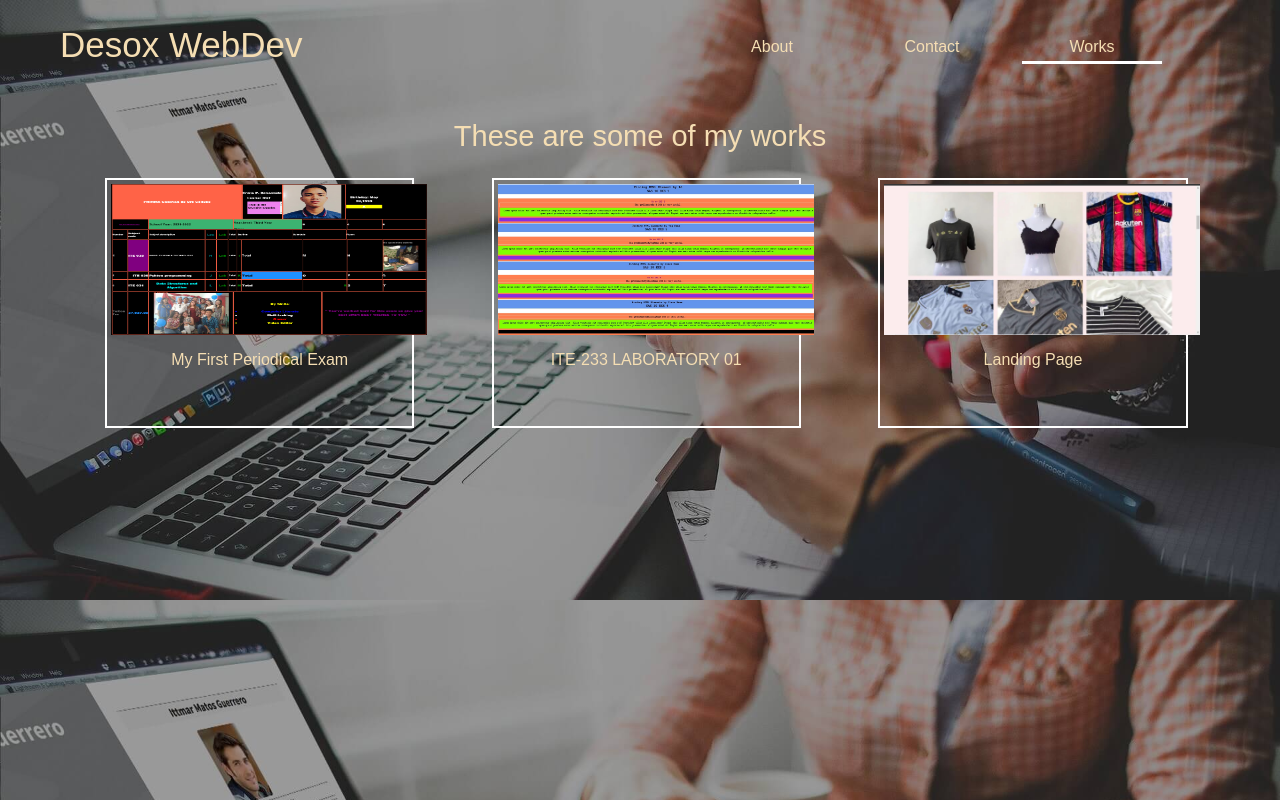
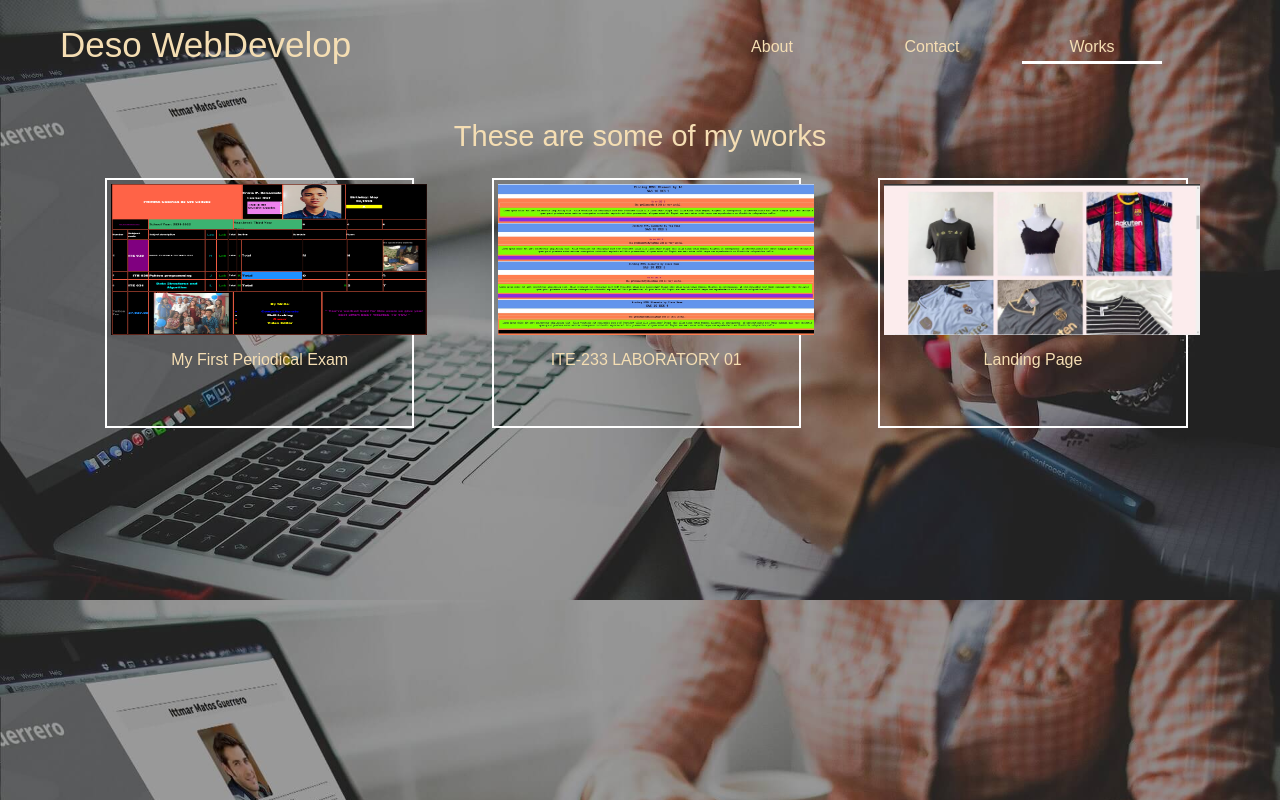
Before and after one commit to erwinde99/Personal-Portfolio, a plain HTML site: page wroks.html in a window 1280 px wide. Drawn offline with Linux system fonts and the light colour scheme.

Commit message:
Update wroks.html

```diff
--- a/wroks.html
+++ b/wroks.html
@@ -11,7 +11,7 @@
     <div class="container">
         <div class="header">
             <div class="brand-name">
-                <a href="index.html">Desox WebDev</a>
+                <a href="index.html">Deso WebDevelop</a>
             </div>
             <ul class="menu">
                 <li class="item"><a href="about.html">About</a></li>
```
